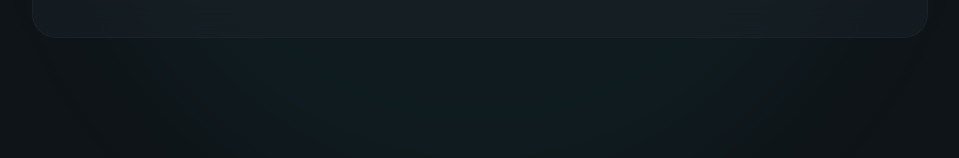
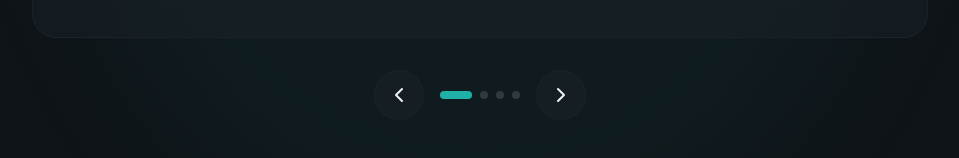
Before and after one commit to zinho13/nalainzinho_portfolio, a React (Vite) app: page / in a window 1280 px wide. Shown: the part 5691-5849 px from the top of the page, without its empty margins (160-1119 px from the left). Built offline with nearby package versions, Linux system fonts and the light colour scheme.

Commit message:
testimonial navigation

```diff
--- a/src/index.css
+++ b/src/index.css
@@ -27,6 +27,10 @@
   html {
     scroll-behavior:  smooth;
 
+  }
+
+  button {
+    cursor: pointer;
   }
 
   body {
--- a/src/sections/Testimonials.jsx
+++ b/src/sections/Testimonials.jsx
@@ -1,4 +1,5 @@
-import { ChevronLeft, Quote } from "lucide-react";
+import { ChevronLeft, ChevronRight, Quote } from "lucide-react";
+import { useState } from "react";
 
 const testimonials = [
   {
@@ -33,6 +34,16 @@
 
 
 export const Testimonials = () => {
+  const [activeIdx, setActiveIdx] = useState(0);
+
+  const next = () => {
+    setActiveIdx((prev) => (prev + 1) % testimonials.length);
+  }
+
+  const previous = () => {
+    setActiveIdx((prev) => (prev - 1 + testimonials.length) % testimonials.length);
+  }
+
   return (
     <section id="testimonials" className="py-32 relative overflow-hidden">
       <div
@@ -66,18 +77,47 @@
                     <Quote className="w-6 h-6  text-primary-foreground" />
                 </div>
 
-                <blockquote className="text-xl md:text-2xl font-medium leading-relaxed mb-8 pt-4">"{testimonials[0].quote}"</blockquote>
+                <blockquote className="text-xl md:text-2xl font-medium leading-relaxed mb-8 pt-4">"{testimonials[activeIdx].quote}"</blockquote>
                 <div className="flex items-center gap-4">
                     <img
-                        src={testimonials[0].avatar}
-                        alt={testimonials[0].author}
+                        src={testimonials[activeIdx].avatar}
+                        alt={testimonials[activeIdx].author}
                         className="w-14 h-14 rounded-full object-cover ring-2 ring-primary/20"
                     />
                     <div className="">
-                        <div className="font-semibold">{testimonials[0].author}</div>
-                        <div className="text-sm text-muted-foreground">{testimonials[0].role}</div>
+                        <div className="font-semibold">{testimonials[activeIdx].author}</div>
+                        <div className="text-sm text-muted-foreground">{testimonials[activeIdx].role}</div>
                     </div>
                 </div>
+                </div>
+
+                {/* Testmonials Navigation */}
+                <div className="flex items-center justify-center gap-4 mt-8">
+                  <button
+                    onClick={previous}
+                    className="p-3 rounded-full glass hover:bg-primary/10 hover:text-primary transition-all">
+                    <ChevronLeft />
+                  </button>
+
+                  <div className="flex gap-2">
+                    {testimonials.map((_, idx) => (
+                      <button
+                        onClick={() => setActiveIdx(idx)}
+                        className={`w-2 h-2 transition-all duration-300 rounded-full ${
+                          (idx === activeIdx)
+                          ? "w-8 bg-primary"
+                          : "bg-muted-foreground/30 hover:bg-muted-foreground/50"
+                        }`}
+                      />
+                    ))}
+                  </div>
+
+                  <button
+                    onClick={next}
+                    className="p-3 rounded-full glass hover:bg-primary/10 hover:text-primary transition-all"
+                  >
+                    <ChevronRight />
+                  </button>
                 </div>
             </div>
         </div>
```
